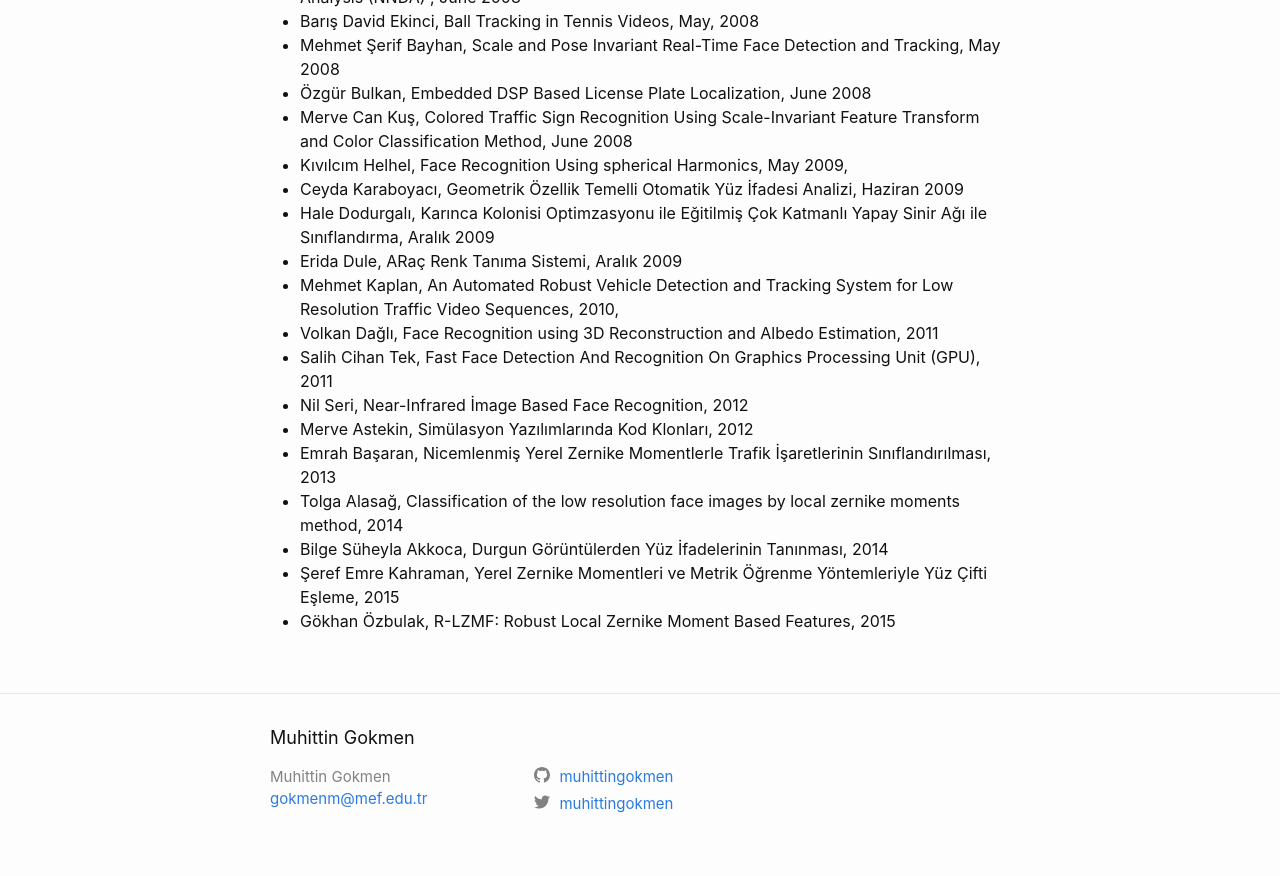
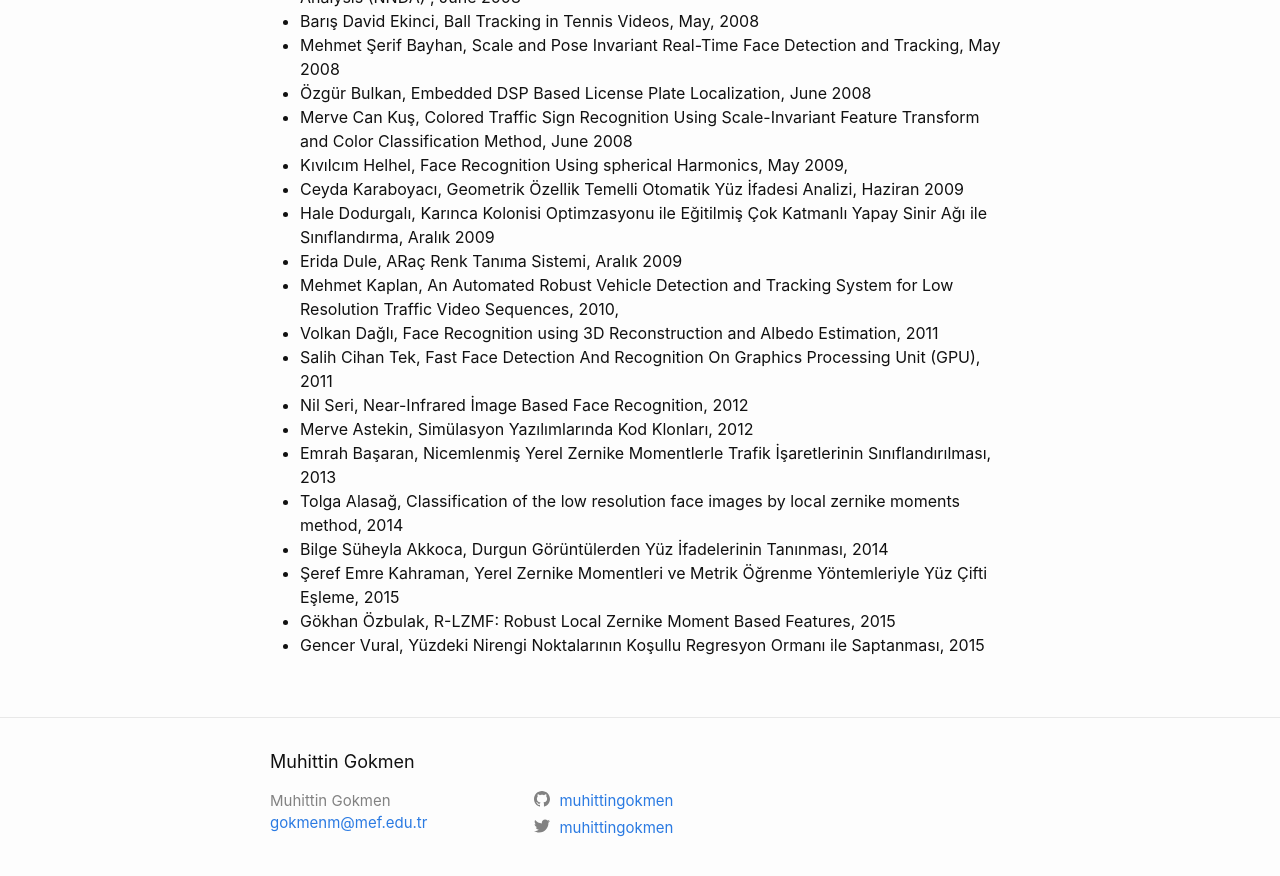
Before and after one commit to muhittingokmen/muhittingokmen.github.io, a Jekyll site: the page built from _pages/students.md, in a window 1280 px wide and 900 px high, scrolled down 1448 px. Shown: the top 876 px of the window. Built offline with Jekyll 4.4.1, drawn with Linux system fonts in a browser that asks for light colours.

Commit message:
Update students.md

```diff
--- a/_pages/students.md
+++ b/_pages/students.md
@@ -61,3 +61,4 @@ permalink: /students/
 - Bilge Süheyla Akkoca, Durgun Görüntülerden Yüz İfadelerinin Tanınması, 2014
 - Şeref Emre Kahraman, Yerel Zernike Momentleri ve Metrik Öğrenme Yöntemleriyle Yüz Çifti Eşleme, 2015
 - Gökhan Özbulak, R-LZMF: Robust Local Zernike Moment Based Features, 2015
+- Gencer Vural, Yüzdeki Nirengi Noktalarının Koşullu Regresyon Ormanı ile Saptanması, 2015
```
